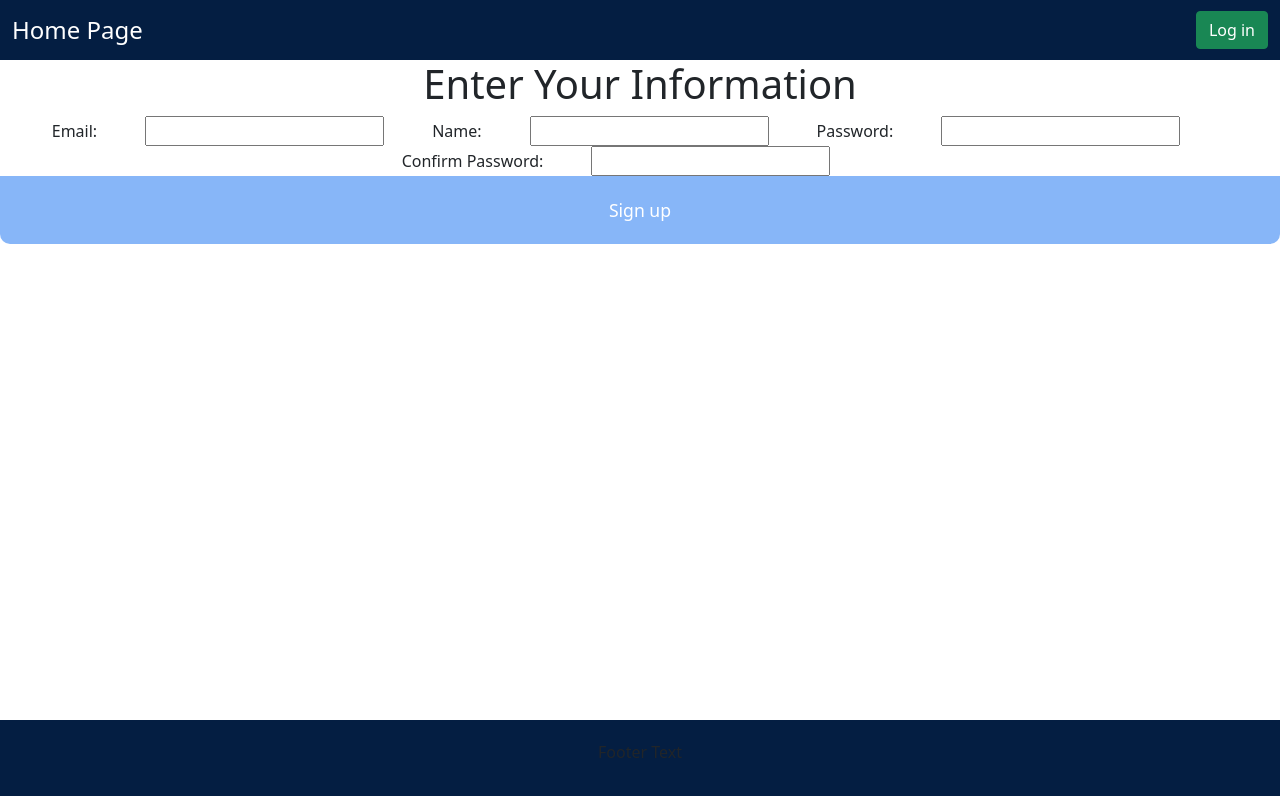
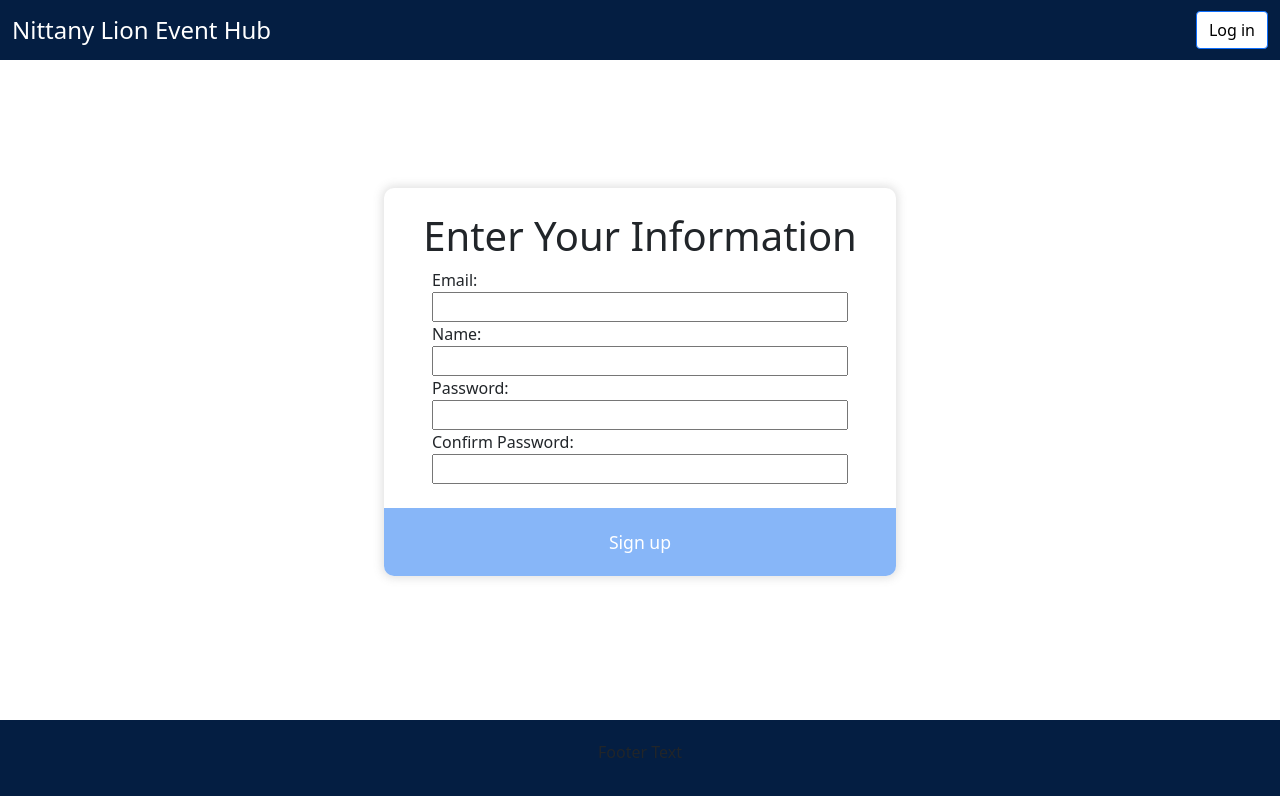
Before and after one commit to concal/Hack-PSU, a React (Create React App) app: page /signup in a window 1280 px wide. Shown: the top 796 px of the page. Built offline with nearby package versions, Linux system fonts and the light colour scheme.

Commit message:
styling :)

```diff
--- a/src/App.css
+++ b/src/App.css
@@ -27,7 +27,6 @@
     position: relative;
     padding-bottom: 120px; /* height of footer (including padding) */
     background-color: white;
-
 }
 
 .main-content-container {
@@ -52,7 +51,7 @@
     font-size: 20px;
     text-align: center;
     padding: 12px;
-    background-color: #041E42;
+    background-color: #041e42;
 }
 
 .navbar-section {
@@ -88,7 +87,7 @@
 /* FOOTER                         */
 /* ============================== */
 .footer-container {
-    background-color: #041E42;
+    background-color: #041e42;
     /* color: #......; <- TEXT COLOR */
     width: 100%;
     position: absolute;
@@ -104,14 +103,15 @@
 .card-container {
     background-color: #fff;
     border-radius: 10px;
-    box-shadow: 0 0 10px 2px rgba(100, 100, 100, .2);
+    box-shadow: 0 0 10px 2px rgba(100, 100, 100, 0.2);
     display: flex;
     flex-direction: column;
     text-align: left;
     margin: 1rem;
 }
 
-.card-firstline, .card-thirdline {
+.card-firstline,
+.card-thirdline {
     display: flex;
 }
 
@@ -148,7 +148,8 @@
     margin-bottom: 24px;
 }
 
-.event-creation-page-form-container > label, input {
+.event-creation-page-form-container > label,
+input {
     margin: 0px 48px;
 }
 
@@ -187,11 +188,52 @@
     margin-bottom: 24px;
 }
 
-.login-page-form-container > label, input {
+.login-page-form-container > label,
+input {
     margin: 0px 48px;
 }
 
 .login-page-button {
+    background-color: #87b6f8;
+    border: none;
+    color: white;
+    cursor: pointer;
+    display: block;
+    font-family: inherit;
+    font-size: 1.1rem;
+    width: 100%;
+    padding: 1.3rem;
+    border-bottom-right-radius: 10px;
+    border-bottom-left-radius: 10px;
+}
+
+/* sign up page */
+.signup-page-container {
+    background-color: #fff;
+    border-radius: 10px;
+    box-shadow: 0 0 10px 2px rgba(100, 100, 100, 0.2);
+    display: flex;
+    flex-direction: column;
+    margin-top: 10%;
+    padding-top: 24px;
+    width: 40%;
+    margin-left: auto;
+    margin-right: auto;
+}
+
+.signup-page-form-container {
+    display: flex;
+    flex-direction: column;
+    text-align: left;
+    margin-bottom: 24px;
+}
+
+.signup-page-form-container > label,
+input {
+    margin: 0px 48px;
+}
+
+.signup-page-button {
     background-color: #87b6f8;
     border: none;
     color: white;
@@ -226,7 +268,8 @@
     margin-bottom: 24px;
 }
 
-.club-creation-page-form-container > label, input {
+.club-creation-page-form-container > label,
+input {
     margin: 0px 48px;
 }
 
@@ -247,7 +290,6 @@
 /* profile-page */
 .profile-page-container {
     margin-top: 75px;
-
 }
 
 .profile-flex-box-container {
@@ -271,10 +313,9 @@
 
 .profile-photo {
     width: 100%;
-    display: "block";
-    margin: "auto";
+    display: 'block';
+    margin: 'auto';
 }
-
 
 .profile-description {
     font-size: 15px;
@@ -282,7 +323,7 @@
 
 .profile-events-container {
     display: flex;
-    flex-direction:  column;
+    flex-direction: column;
     width: 73%;
     overflow: hidden;
 }
@@ -291,7 +332,6 @@
 .home-page-combined-container {
     display: flex;
     flex-direction: row;
-
 }
 
 .home-page-cards-container {
@@ -300,14 +340,19 @@
     margin-right: 40px;
 }
 
-.home-page-ad-image {
+.home-page-ad-container {
+    margin: 0;
+    padding: 0;
     width: 20%;
     margin-left: auto;
     margin-right: 100px;
-    border: red solid;
 }
 
-
+.home-page-ad-image {
+    object-fit: cover;
+    width: 100%;
+    margin-bottom: 50px;
+}
 
 .home-page-container > h1 {
     color: black;
--- a/src/components/navbar.js
+++ b/src/components/navbar.js
@@ -23,15 +23,29 @@ const Navbar = ({ isLoggedIn, setIsLoggedIn }) => {
                     to="./"
                     className="navbar-logo-link"
                 >
-                    Home Page
+                    Nittany Lion Event Hub
                 </Link>
                 {isLoggedIn && (
                     <Fragment>
                         <Link to="./club-creation" className="navbar-link">
-                            <Button variant="success">Create a Club</Button>
+                            <Button
+                                style={{
+                                    backgroundColor: 'white',
+                                    color: 'black',
+                                }}
+                            >
+                                Create a Club
+                            </Button>
                         </Link>
                         <Link to="./event-creation" className="navbar-link">
-                            <Button variant="success">Create an Event</Button>
+                            <Button
+                                style={{
+                                    backgroundColor: 'white',
+                                    color: 'black',
+                                }}
+                            >
+                                Create an Event
+                            </Button>
                         </Link>
                     </Fragment>
                 )}
@@ -54,13 +68,20 @@ const Navbar = ({ isLoggedIn, setIsLoggedIn }) => {
                                 }}
                             />
                         </Link>
-                        <Button variant="success" onClick={logout}>
+                        <Button
+                            style={{ backgroundColor: 'white', color: 'black' }}
+                            onClick={logout}
+                        >
                             Log out
                         </Button>
                     </div>
                 ) : (
                     <Link to="/login">
-                        <Button variant="success">Log in</Button>
+                        <Button
+                            style={{ backgroundColor: 'white', color: 'black' }}
+                        >
+                            Log in
+                        </Button>
                     </Link>
                 )}
             </div>
--- a/src/pages/home-page.js
+++ b/src/pages/home-page.js
@@ -2,6 +2,8 @@ import React from 'react';
 import { useEffect, useState } from 'react';
 import Card from '../components/card';
 import adImage from '../testimages/adimage.jpg';
+import adImage1 from '../testimages/adImage1.png';
+import adImage2 from '../testimages/adImage2.png';
 
 const HomePage = ({ isLoggedIn }) => {
     const [events, setEvents] = useState([]);
@@ -62,17 +64,37 @@ const HomePage = ({ isLoggedIn }) => {
     }, []);
 
     return (
+        //     <div className="home-page-container">
+        //         <h1>
+        //             <b>Event List</b>
+        //         </h1>
+        //         <div className="home-page-combined-container">
+        //             <div className="home-page-cards-container">{cardElements}</div>
+        //             <img
+        //                 alt="adimage"
+        //                 src={adImage}
+        //                 className="home-page-ad-image"
+        //             ></img>
+        //         </div>
+        //     </div>
         <div className="home-page-container">
             <h1>
                 <b>Event List</b>
             </h1>
             <div className="home-page-combined-container">
                 <div className="home-page-cards-container">{cardElements}</div>
-                <img
-                    alt="adimage"
-                    src={adImage}
-                    className="home-page-ad-image"
-                ></img>
+                <div className="home-page-ad-container">
+                    <img
+                        className="home-page-ad-image"
+                        src={adImage1}
+                        alt="adimage1"
+                    />
+                    <img
+                        className="home-page-ad-image"
+                        src={adImage2}
+                        alt="adimage2"
+                    />
+                </div>
             </div>
         </div>
     );
--- a/src/pages/login-page.js
+++ b/src/pages/login-page.js
@@ -53,7 +53,7 @@ const LoginPage = ({ setIsLoggedIn }) => {
                     />
                     <label for="email">Password:</label>
                     <input
-                        type="text"
+                        type="password"
                         onChange={(evt) => {
                             setPassword(evt.target.value);
                         }}
--- a/src/pages/signup-page.js
+++ b/src/pages/signup-page.js
@@ -71,14 +71,14 @@ const SignUpPage = () => {
                 />
                 <label for="password">Password:</label>
                 <input
-                    type="text"
+                    type="password"
                     onChange={(evt) => {
                         updatePassword(evt.target.value);
                     }}
                 />
                 <label for="passwordCon">Confirm Password:</label>
                 <input
-                    type="text"
+                    type="password"
                     onChange={(evt) => {
                         updateConfPassword(evt.target.value);
                     }}
```
Also changed, not shown: src/testimages/adImage1.png (added), src/testimages/adImage2.png (added).
